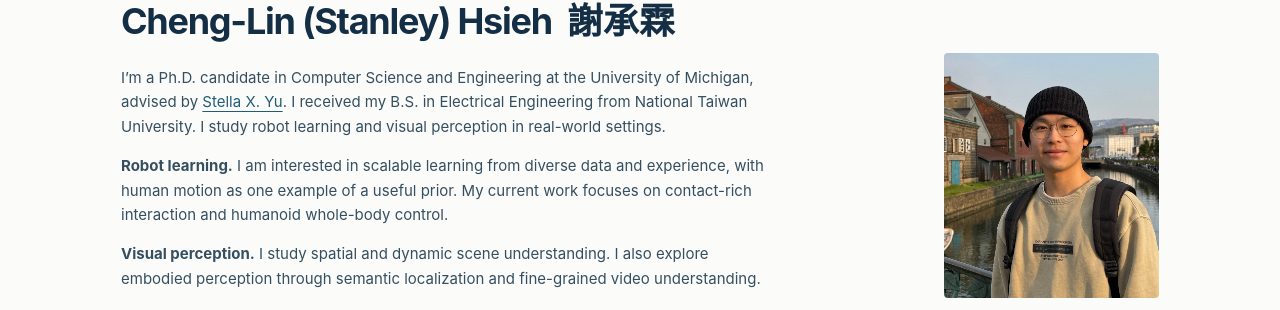
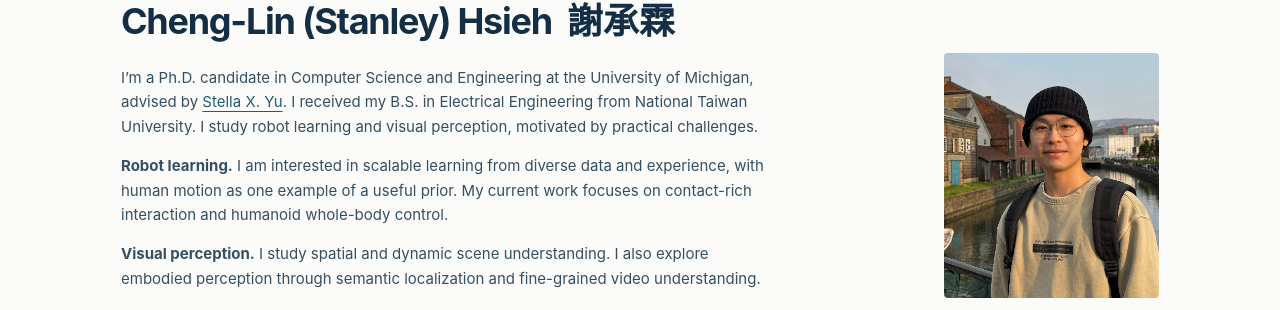
Before and after one commit to chenglinh/chenglinh.github.io, a Jekyll site: the page index.html, which Jekyll copies as it is, in a window 1280 px wide, cut to the strip 128-1016 px from the top of the page. Shown: the top 310 px of the strip. Built offline with Jekyll 4.4.1, drawn with Linux system fonts in a browser that asks for light colours.

Commit message:
Refine introductory research motivation
Updated introduction paragraph to emphasize motivation by practical challenges.

```diff
--- a/index.html
+++ b/index.html
@@ -17,7 +17,7 @@
 <main id="main">
 <section class="hero" aria-labelledby="intro-title">
 <div><h1 id="intro-title"><span>Cheng-Lin (Stanley) Hsieh</span><span class="name-cn" lang="zh-Hant">謝承霖</span></h1>
-<p class="intro">I’m a Ph.D. candidate in Computer Science and Engineering at the University of Michigan, advised by <a href="https://web.eecs.umich.edu/~stellayu/">Stella X. Yu</a>. I received my B.S. in Electrical Engineering from National Taiwan University. I study robot learning and visual perception in real-world settings.</p>
+<p class="intro">I’m a Ph.D. candidate in Computer Science and Engineering at the University of Michigan, advised by <a href="https://web.eecs.umich.edu/~stellayu/">Stella X. Yu</a>. I received my B.S. in Electrical Engineering from National Taiwan University. I study robot learning and visual perception, motivated by practical challenges.</p>
 <p class="intro"><strong>Robot learning.</strong> I am interested in scalable learning from diverse data and experience, with human motion as one example of a useful prior. My current work focuses on contact-rich interaction and humanoid whole-body control.</p>
 <p class="intro"><strong>Visual perception.</strong> I study spatial and dynamic scene understanding. I also explore embodied perception through semantic localization and fine-grained video understanding.</p>
 <p id="contact" class="contact"><a href="mailto:clhsieh@umich.edu">clhsieh@umich.edu</a></p></div>
```
